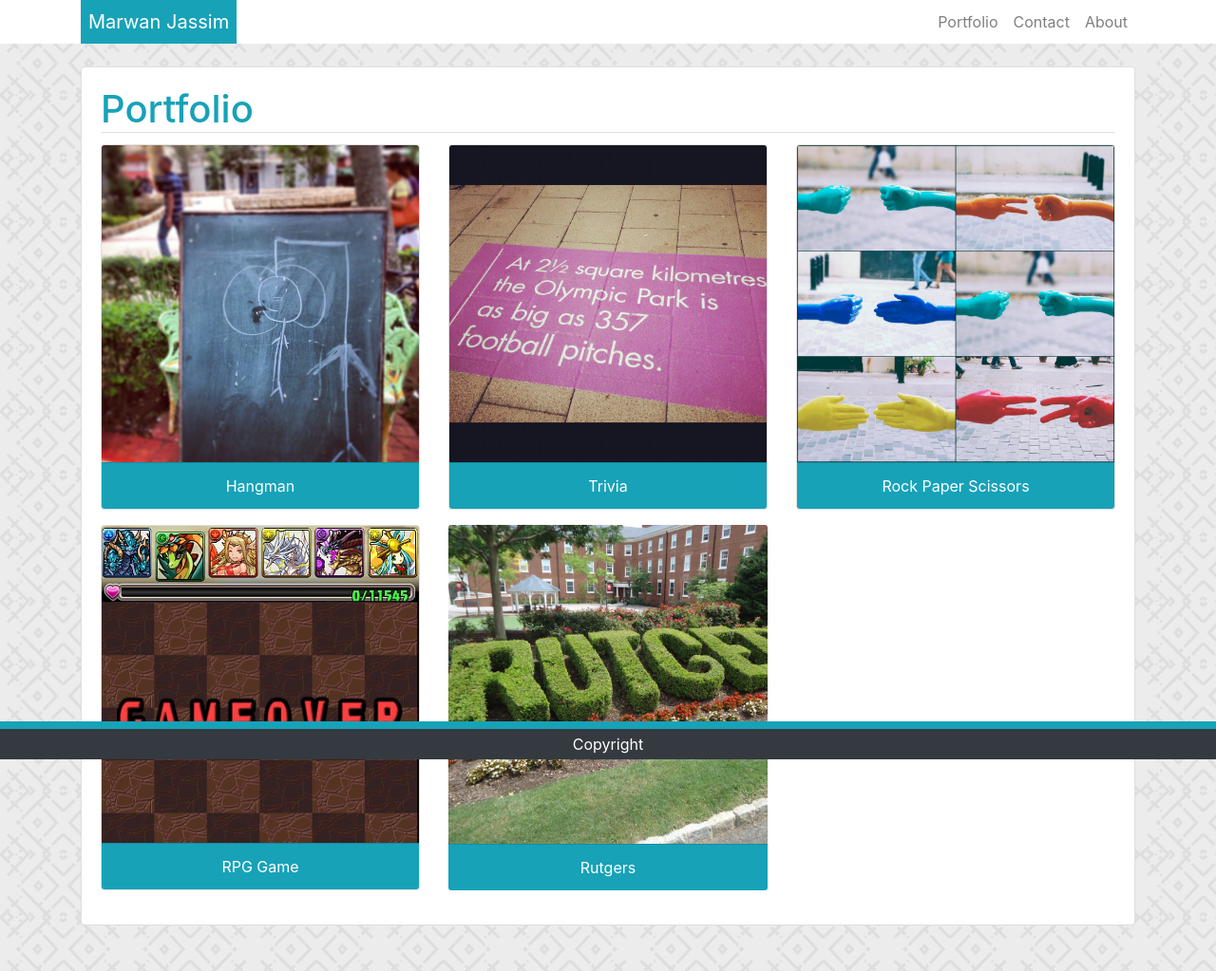
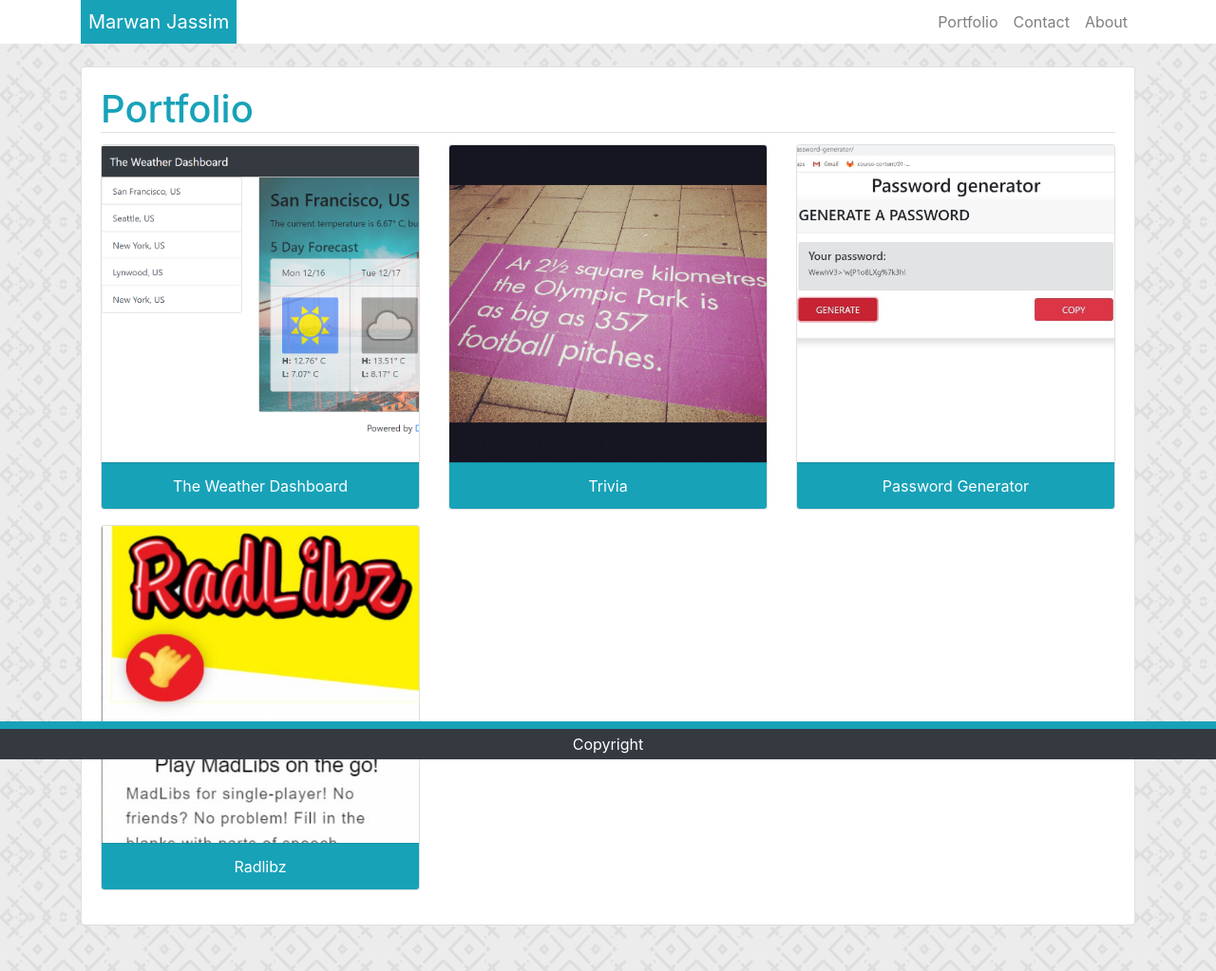
Before and after one commit to marwanjassim/assignment-portfolio-responsive, a plain HTML site: page portfolio.html in a window 1280 px wide. Shown: the whole page at 95% size. Drawn offline with nearby package versions, Linux system fonts and the light colour scheme.

Commit message:
added the pictures and links to the porfolio page

```diff
--- a/portfolio.html
+++ b/portfolio.html
@@ -40,35 +40,40 @@
 
         <div class="row">
           <div class="col-12 col-md-4">
+            <a href="https://marwanjassim.github.io/weather-dashboard/">
             <div class="card mb-3">
-              <img src="Images/hangman.jpg" class="card-img-top" alt="Hangman" />
-              <div class="card-footer bg-info text-white text-center">Hangman</div>
+              <img src="Images/the weather.png" class="card-img-top" alt="the weather board" />
+              <div class="card-footer bg-info text-white text-center">The Weather Dashboard</div>
             </div>
+          </a>
           </div>
           <div class="col-12 col-md-4">
+            <a href="https://marwanjassim.github.io/code-quiz/">
               <div class="card mb-3">
                 <img src="Images/Trivia.jpg" class="card-img-top" alt="trivia" />
                 <div class="card-footer bg-info text-white text-center">Trivia</div>
               </div>
+            </a>
             </div>
           <div class="col-12 col-md-4">
             <div class="card mb-3">
-              <img src="Images/rock.jpg" class="card-img-top" alt="Rock Paper Scissors" />
-              <div class="card-footer bg-info text-white text-center">Rock Paper Scissors</div>
+              <a href="https://marwanjassim.github.io/password-generator/">
+              <img src="Images/password.jpg" class="card-img-top" alt="Password Generator" />
+              <div class="card-footer bg-info text-white text-center">Password Generator</div>
             </div>
           </div>
+        </a>
         </div>
         <div class="row">
           <div class="col-12 col-md-4">
             <div class="card mb-3">
-              <img src="Images/RPG.jpg" class="card-img-top" alt="RPG Game" />
-              <div class="card-footer bg-info text-white text-center">RPG Game</div>
+              <a href="https://marwanjassim.github.io/radlibz/">
+              <img src="Images/radlibz.jpg" class="card-img-top" alt="RadLibz" />
+              <div class="card-footer bg-info text-white text-center">Radlibz</div>
             </div>
+
           </div>
-          <div class="col-12 col-md-4">
-            <img src="Images/Rutgers_U.jpg" class="card-img-top" alt="Rutgers" />
-            <div class="card-footer bg-info text-white text-center">Rutgers</div>
-          </div>
+         </a>
         </div>
       </div>
     </div>
```
Also changed, not shown: Images/password.jpg (added), Images/radlibz.jpg (added), Images/the weather.png (added). Lines whose indentation alone changed are shown as unchanged.
